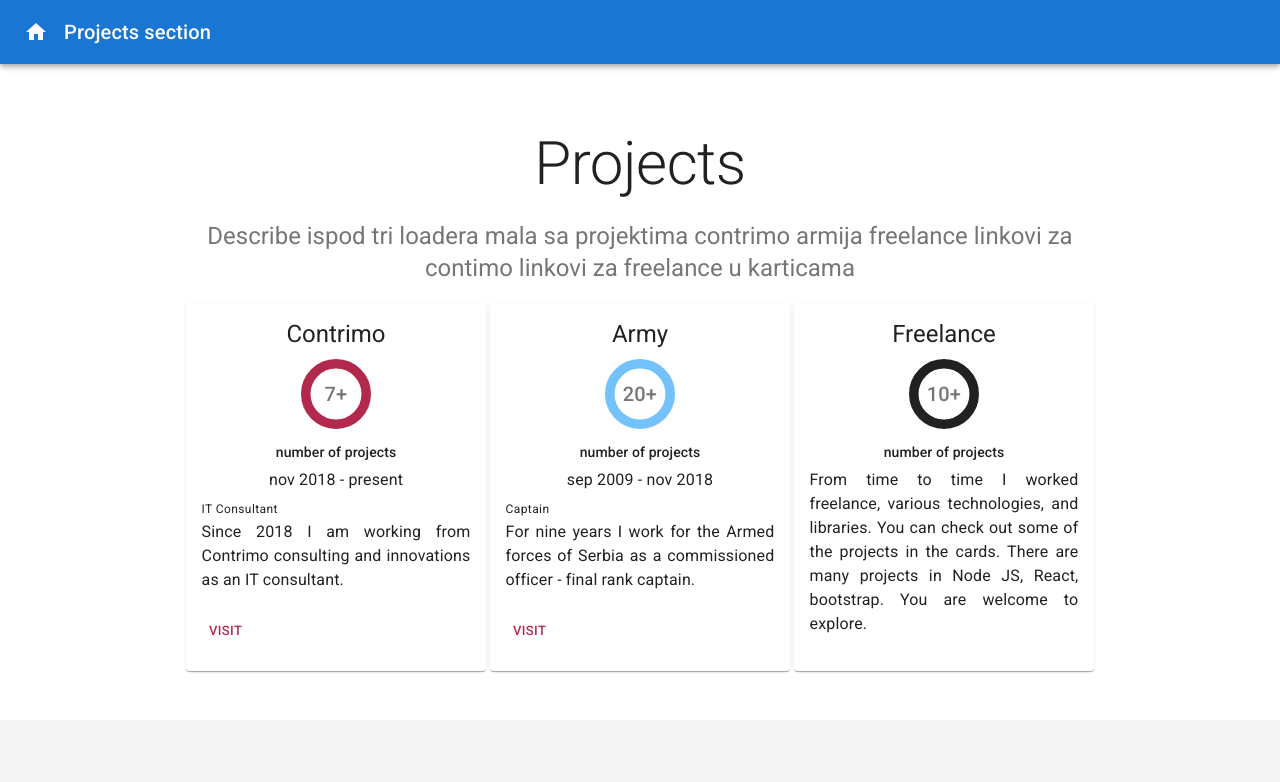
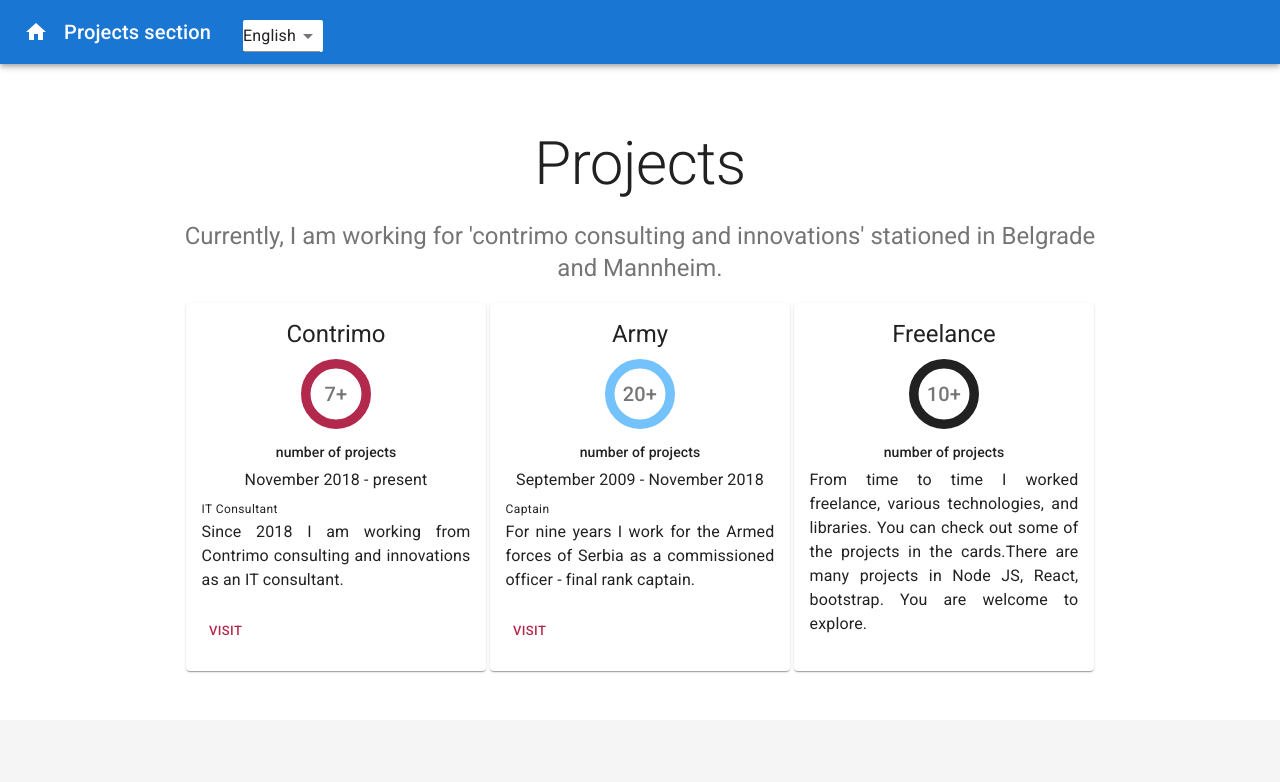
Before and after one commit to predragstosic1985/resume, a React (Create React App) app in the folder client/: page /projects in a window 1280 px wide. Shown: the top 782 px of the page. Built offline with nearby package versions, Linux system fonts and the light colour scheme; a web font is replaced by a local one.

Commit message:
Lang to pro section

```diff
--- a/client/src/Components/Projects.jsx
+++ b/client/src/Components/Projects.jsx
@@ -1,4 +1,4 @@
-import React from "react";
+import React, { useContext } from "react";
 import AppBar from "@material-ui/core/AppBar";
 import Button from "@material-ui/core/Button";
 import HomeIcon from "@material-ui/icons/Home";
@@ -12,15 +12,25 @@ import Toolbar from "@material-ui/core/Toolbar";
 import Typography from "@material-ui/core/Typography";
 import { makeStyles } from "@material-ui/core/styles";
 import Container from "@material-ui/core/Container";
-import Link from "@material-ui/core/Link";
-import Paper from "@material-ui/core/Paper";
 import ProjectsLoaders from "./ProjectsLoaders";
 import { FormattedMessage } from "react-intl";
 import { useHistory } from "react-router-dom";
+import FormControl from "@material-ui/core/FormControl";
+import Select from "@material-ui/core/Select";
+import MenuItem from "@material-ui/core/MenuItem";
+import { Context } from "../Wrapper/Wrapper";
 
 const useStyles = makeStyles((theme) => ({
   appBar: {
     backgroundColor: "#1976d2",
+  },
+  formStyle: {
+    marginLeft: "2rem",
+    marginTop: "1rem",
+    marginBottom: "0.5rem",
+    backgroundColor: "#fff",
+    width: "5rem",
+    borderRadius: "2px",
   },
   icon: {
     marginRight: theme.spacing(2),
@@ -62,6 +72,7 @@ const cards = [1, 2, 3, 4, 5, 6, 7, 8, 9];
 
 export default function Projects() {
   const history = useHistory();
+  const context = useContext(Context);
   const classes = useStyles();
 
   const goToHome = () => {
@@ -69,7 +80,7 @@ export default function Projects() {
   };
 
   return (
-    <React.Fragment>
+    <>
       <CssBaseline />
       <AppBar position="relative" className={classes.appBar}>
         <Toolbar>
@@ -80,6 +91,20 @@ export default function Projects() {
               defaultMessage="Projects"
             />
           </Typography>
+          <div className={classes.formStyle}>
+            <FormControl className={classes.formControl}>
+              <Select
+                autoWidth
+                value={context.locale === "en-US" ? "en" : context.locale}
+                onChange={context.selectLanguage}
+                label="Language"
+              >
+                <MenuItem value="en">English</MenuItem>
+                <MenuItem value="de">German</MenuItem>
+                <MenuItem value="sr">Serbian</MenuItem>
+              </Select>
+            </FormControl>
+          </div>
         </Toolbar>
       </AppBar>
       <main>
@@ -93,7 +118,10 @@ export default function Projects() {
               color="textPrimary"
               gutterBottom
             >
-              Projects
+              <FormattedMessage
+                id="ProjectsDescription.Projects"
+                defaultMessage="Projects"
+              />
             </Typography>
             <Typography
               variant="h5"
@@ -101,8 +129,10 @@ export default function Projects() {
               color="textSecondary"
               paragraph
             >
-              Describe ispod tri loadera mala sa projektima contrimo armija
-              freelance linkovi za contimo linkovi za freelance u karticama
+              <FormattedMessage
+                id="ProjectsDescription.DescProjects"
+                defaultMessage="Projects"
+              />
             </Typography>
             <ProjectsLoaders />
           </Container>
@@ -156,6 +186,6 @@ export default function Projects() {
         </Typography>
       </footer>
       {/* End footer */}
-    </React.Fragment>
+    </>
   );
 }
--- a/client/src/Components/ProjectsLoaders.jsx
+++ b/client/src/Components/ProjectsLoaders.jsx
@@ -9,6 +9,7 @@ import CardActions from "@material-ui/core/CardActions";
 import CardContent from "@material-ui/core/CardContent";
 import Grid from "@material-ui/core/Grid";
 import Link from "@material-ui/core/Link";
+import { FormattedMessage } from "react-intl";
 
 const useStyles = makeStyles((theme) => ({
   root: {
@@ -132,7 +133,10 @@ export default function CircularIndeterminate() {
               variant="subtitle2"
               align="center"
             >
-              number of projects
+              <FormattedMessage
+                id="ProjectsDescription.NumOfPro"
+                defaultMessage="number of projects"
+              />
             </Typography>
             <Typography
               gutterBottom
@@ -140,20 +144,31 @@ export default function CircularIndeterminate() {
               variant="body1"
               align="center"
             >
-              nov 2018 - present
+              <FormattedMessage
+                id="ProjectsDescription.nov"
+                defaultMessage="nov 2018 - present"
+              />
             </Typography>
             <Typography variant="caption" align="center" gutterBottom>
-              IT Consultant
+              <FormattedMessage
+                id="ProjectsDescription.Consultant"
+                defaultMessage="Consultant"
+              />
             </Typography>
             <Typography align="justify">
-              Since 2018 I am working from Contrimo consulting and innovations
-              as an IT consultant.
+              <FormattedMessage
+                id="ProjectsDescription.decsCont"
+                defaultMessage="decsCont"
+              />
             </Typography>
           </CardContent>
           <CardActions>
             <Button size="small" color="primary">
               <Link href="https://www.contrimo.com/en/" target="_blank">
-                visit
+                <FormattedMessage
+                  id="ProjectsDescription.visit"
+                  defaultMessage="visit"
+                />
               </Link>
             </Button>
           </CardActions>
@@ -163,7 +178,10 @@ export default function CircularIndeterminate() {
         <Card className={classes.card}>
           <CardContent className={classes.cardContent}>
             <Typography gutterBottom variant="h5" component="h2" align="center">
-              Army
+              <FormattedMessage
+                id="ProjectsDescription.Army"
+                defaultMessage="Army"
+              />
             </Typography>
             <Typography gutterBottom align="center">
               <CircularProgressWithLabel
@@ -179,7 +197,10 @@ export default function CircularIndeterminate() {
               variant="subtitle2"
               align="center"
             >
-              number of projects
+              <FormattedMessage
+                id="ProjectsDescription.NumOfPro"
+                defaultMessage="number of projects"
+              />
             </Typography>
             <Typography
               gutterBottom
@@ -187,20 +208,31 @@ export default function CircularIndeterminate() {
               variant="body1"
               align="center"
             >
-              sep 2009 - nov 2018
+              <FormattedMessage
+                id="ProjectsDescription.sep"
+                defaultMessage="2009 - 2018"
+              />
             </Typography>
             <Typography variant="caption" align="center" gutterBottom>
-              Captain
+              <FormattedMessage
+                id="ProjectsDescription.Captain"
+                defaultMessage="Captain"
+              />
             </Typography>
             <Typography align="justify">
-              For nine years I work for the Armed forces of Serbia as a
-              commissioned officer - final rank captain.
+              <FormattedMessage
+                id="ProjectsDescription.decsArmy"
+                defaultMessage="decsArmy"
+              />
             </Typography>
           </CardContent>
           <CardActions>
             <Button size="small" color="primary">
               <Link href="http://www.vs.rs/" target="_blank">
-                visit
+                <FormattedMessage
+                  id="ProjectsDescription.visit"
+                  defaultMessage="visit"
+                />
               </Link>
             </Button>
           </CardActions>
@@ -227,13 +259,16 @@ export default function CircularIndeterminate() {
               variant="subtitle2"
               align="center"
             >
-              number of projects
+              <FormattedMessage
+                id="ProjectsDescription.NumOfPro"
+                defaultMessage="number of projects"
+              />
             </Typography>
             <Typography align="justify">
-              From time to time I worked freelance, various technologies, and
-              libraries. You can check out some of the projects in the cards.
-              There are many projects in Node JS, React, bootstrap. You are
-              welcome to explore.
+              <FormattedMessage
+                id="ProjectsDescription.decsFree"
+                defaultMessage="decsFree"
+              />
             </Typography>
           </CardContent>
         </Card>
--- a/client/src/lang/de.json
+++ b/client/src/lang/de.json
@@ -43,5 +43,16 @@
     "ProjectsDescription.Section": "Abschnitt Projekte",
     "ProjectsDescription.Projects": "Projekte",
     "ProjectsDescription.Desc": "Weitere Informationen zu Projekten und Praktika finden Sie im Abschnitt 'Berufserfahrung' in der Navigationsleiste auf der rechten Seite.",
-    "ProjectsDescription.thn": "Vielen Dank."
+    "ProjectsDescription.thn": "Vielen Dank.",
+    "ProjectsDescription.DescProjects": "Aktuell arbeite ich für 'contrimo consulting and innovations' mit Stationen in Belgrad und Mannheim.",
+    "ProjectsDescription.NumOfPro": "Anzahl der Projekte",
+    "ProjectsDescription.Consultant": "IT Berater",
+    "ProjectsDescription.nov": "November 2018 - heute",
+    "ProjectsDescription.sep": "September 2009 - November 2018",
+    "ProjectsDescription.visit": "Besuch",
+    "ProjectsDescription.Captain": "Kapitän",
+    "ProjectsDescription.Army": "Armee",
+    "ProjectsDescription.decsArmy": "Neun Jahre lang arbeite ich für die Streitkräfte Serbiens als Unteroffizier - Hauptmann im letzten Rang.",
+    "ProjectsDescription.decsCont": "Seit 2018 arbeite ich bei Contrimo Consulting und Innovationen als IT-Berater.",
+    "ProjectsDescription.decsFree": "Von Zeit zu Zeit arbeitete ich freiberuflich, verschiedene Technologien und Bibliotheken. Sie können einige der Projekte in den Karten sehen. Es gibt viele Projekte in Node JS, React, Bootstrap. Sie können gerne erkunden."
 }
--- a/client/src/lang/en.json
+++ b/client/src/lang/en.json
@@ -44,5 +44,16 @@
     "ProjectsDescription.Section": "Projects section",
     "ProjectsDescription.Projects": "Projects",
     "ProjectsDescription.Desc": "For more information about projects and work experience please visit section 'Work experience' in the navigation bar on the right side.",
-    "ProjectsDescription.thn": "Thank you."
+    "ProjectsDescription.thn": "Thank you.",
+    "ProjectsDescription.DescProjects": "Currently, I am working for 'contrimo consulting and innovations' stationed in Belgrade and Mannheim.",
+    "ProjectsDescription.NumOfPro": "number of projects",
+    "ProjectsDescription.Consultant": "IT Consultant",
+    "ProjectsDescription.nov": "November 2018 - present",
+    "ProjectsDescription.sep": "September 2009 - November 2018",
+    "ProjectsDescription.visit": "visit",
+    "ProjectsDescription.Captain": "Captain",
+    "ProjectsDescription.Army": "Army",
+    "ProjectsDescription.decsArmy": "For nine years I work for the Armed forces of Serbia as a commissioned officer - final rank captain.",
+    "ProjectsDescription.decsCont": "Since 2018 I am working from Contrimo consulting and innovations as an IT consultant.",
+    "ProjectsDescription.decsFree": "From time to time I worked freelance, various technologies, and libraries. You can check out some of the projects in the cards.There are many projects in Node JS, React, bootstrap. You are welcome to explore."
 }
```
Also changed, not shown: client/src/lang/sr.json (+12 -1 lines).
